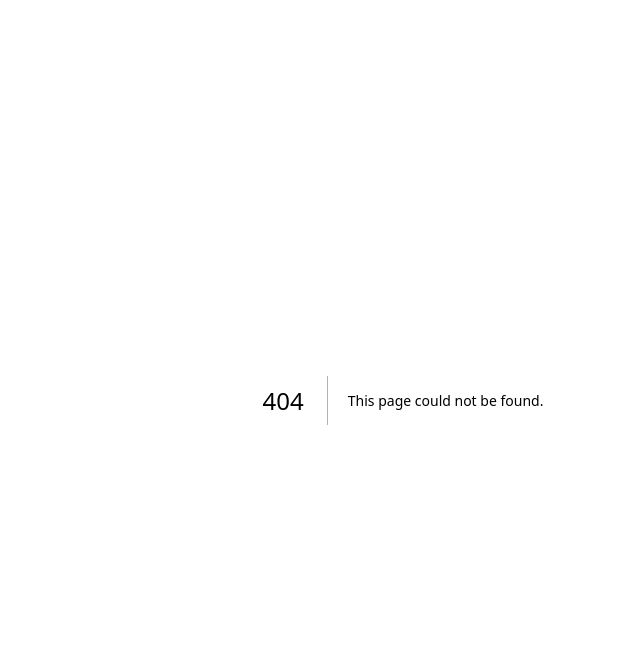
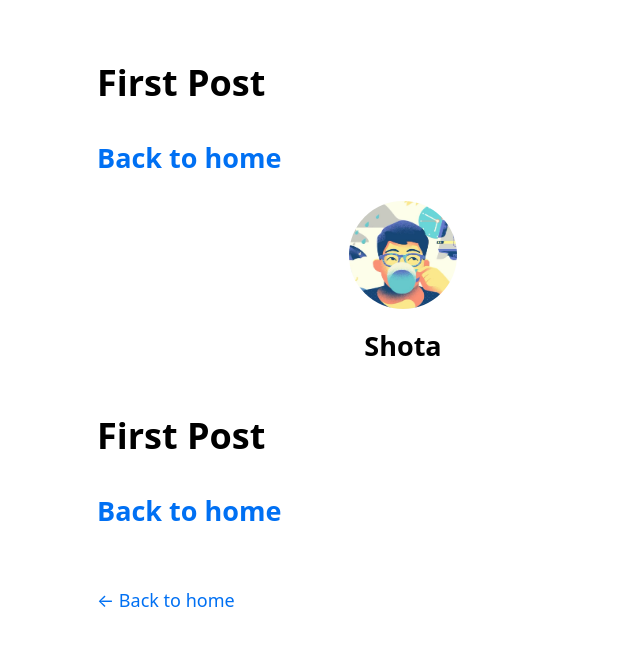
Before and after one commit to banbiossa/nextjs-blog, a Next.js app: page /posts/first-post in a window 1280 px wide. Before the commit this address had no page. Shown: the top 646 px of the page, without its empty margins (237-877 px from the left). Built offline with nearby package versions, Linux system fonts and the light colour scheme.

Commit message:
everything is shown twice...

```diff
--- /dev/null
+++ b/components/layout.js
@@ -0,0 +1,70 @@
+import Head from 'next/head';
+import Image from 'next/image';
+import styles from './layout.module.css';
+import utilStyles from "../styles/utils.module.css";
+import Link from 'next/link';
+
+const name = "Shota";
+export const siteTitle = "Next.js Sample Website";
+
+export default function Layout({ children, home }) {
+  return (
+    <div className={styles.container}>
+      <Head>
+        <link rel="icon" href="/favicon.io" />
+        <meta
+          name="description"
+          content="Learn how to build a personal website using Next.js"
+        />
+        <meta
+          property='og:image'
+          content={`https://og-image.vercel.app/${encodeURI(
+            siteTitle,
+          )}.png?theme=light&md=0&fontSize=75px&images=https%3A%2F%2Fassets.vercel.com%2Fimage%2Fupload%2Ffront%2Fassets%2Fdesgin%2Fnextjs-black-logo.svg`}
+        />
+        <meta name="og:title" content={siteTitle} />
+        <meta name="twitter:card" content='summary_large_image' />
+      </Head>
+      {children}
+      <header className={styles.header}>
+        {home ? (
+          <>
+            <Image
+              priority
+              src="/images/profile.jpg"
+              className={utilStyles.borderCircle}
+              height={144}
+              width={144}
+              alt=""
+            />
+            <h1 className={utilStyles.heading2XL}>{name}</h1>
+          </>
+        ) : (
+          <>
+            <Link href="/">
+              <Image
+                priority
+                src="/images/profile.jpg"
+                className={utilStyles.borderCircle}
+                height={108}
+                width={108}
+                alt=""
+              />
+            </Link>
+            <h2 className={utilStyles.headingLg} >
+              <Link href="/" className={utilStyles.colorInherit}>
+                {name}
+              </Link>
+            </h2>
+          </>
+        )}
+      </header>
+      <main>{children}</main>
+      {!home && (
+        <div className={styles.backToHome}>
+          <Link href="/">← Back to home</Link>
+        </div>
+      )}
+    </div>
+  );
+}
--- /dev/null
+++ b/components/layout.module.css
@@ -0,0 +1,15 @@
+.container {
+    max-width: 36rem;
+    padding: 0 1rem;
+    margin: 3rem auto 6rem;
+}
+
+.header {
+    display: flex;
+    flex-direction: column;
+    align-items: center;
+}
+
+.backToHome {
+    margin: 3rem 0 0;
+}
--- /dev/null
+++ b/pages/_app.js
@@ -0,0 +1,5 @@
+import "../styles/global.css";
+
+export default function App({ Component, pageProps }) {
+  return <Component {...pageProps} />;
+}
--- /dev/null
+++ b/pages/posts/first-post.js
@@ -0,0 +1,26 @@
+import Link from 'next/link';
+import Head from 'next/head';
+import Script from 'next/script';
+import Layout from '../../components/layout';
+
+export default function FirstPost() {
+  return (
+    <Layout>
+      <Head>
+        <title>First Post</title>
+      </Head>
+      <Script
+        src="https://connect.facebook.net/ne_US/sdk.js"
+        strategy="lazyOnload"
+        onLoad={() =>
+          console.log(`script loaded correctly, window.FB has been populated`)
+        }
+      />
+
+      <h1>First Post</h1>
+      <h2>
+        <Link href="/" >Back to home</Link>
+      </h2>
+    </Layout>
+  );
+}
--- /dev/null
+++ b/styles/global.css
@@ -0,0 +1,26 @@
+html,
+body {
+    padding: 0;
+    margin: 0;
+    font-family: system-ui, -apple-system, BlinkMacSystemFont, 'Segoe UI', Roboto, Oxygen, Ubuntu, Cantarell, 'Open Sans', 'Helvetica Neue', sans-serif;
+    line-height: 1.6;
+    font-size: 18px;
+}
+
+* {
+    box-sizing: border-box;
+}
+
+a {
+    color: #0070f3;
+    text-decoration: none;
+}
+
+a:hover {
+    text-decoration: underline;
+}
+
+img {
+    max-width: 100%;
+    display: block;
+}
--- /dev/null
+++ b/styles/utils.module.css
@@ -0,0 +1,52 @@
+.heading2Xl {
+    font-size: 2.5rem;
+    line-height: 1.2;
+    font-weight: 800;
+    letter-spacing: -0.05rem;
+    margin: 1rem 0;
+}
+
+.headingXl {
+    font-size: 2rem;
+    line-height: 1.3;
+    font-weight: 800;
+    letter-spacing: -0.05rem;
+    margin: 1rem 0;
+}
+
+.headingLg {
+    font-size: 1.5rem;
+    line-height: 1.4;
+    margin: 1rem 0;
+}
+
+.headingMd {
+    font-size: 1.2rem;
+    line-height: 1.5;
+}
+
+.borderCircle {
+    border-radius: 9999px;
+}
+
+.colorInherit {
+    color: inherit;
+}
+
+.padding1px {
+    padding-top: 1px;
+}
+
+.list {
+    list-style: none;
+    padding: 0;
+    margin: 0;
+}
+
+.listItem {
+    margin: 0 0 1.25rem;
+}
+
+.lightText {
+    color: #666;
+}
```
Also changed, not shown: pages/index.js (+11 -107 lines), public/images/profile.jpg (added).
